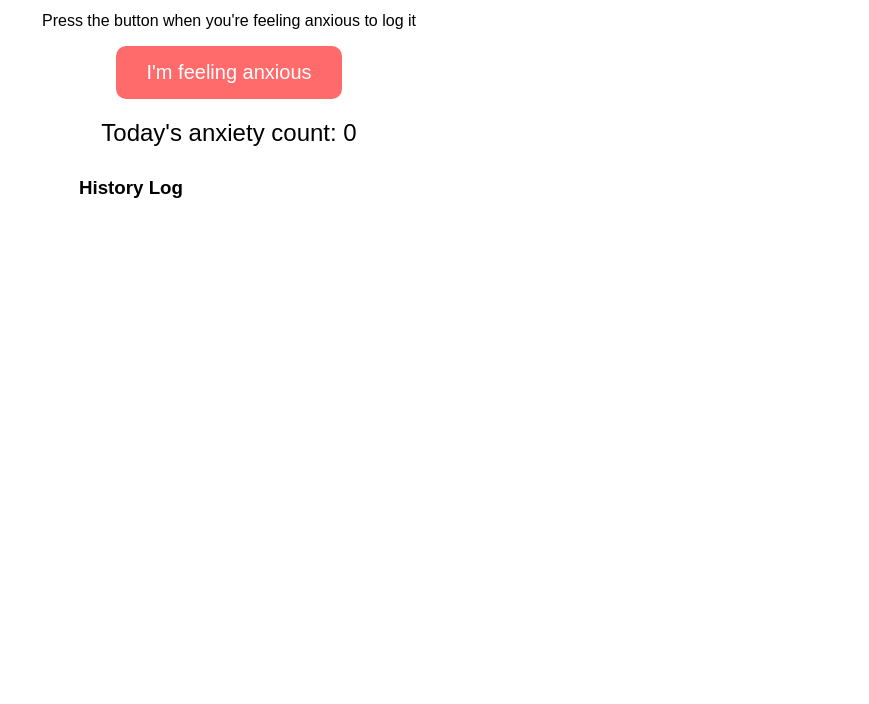
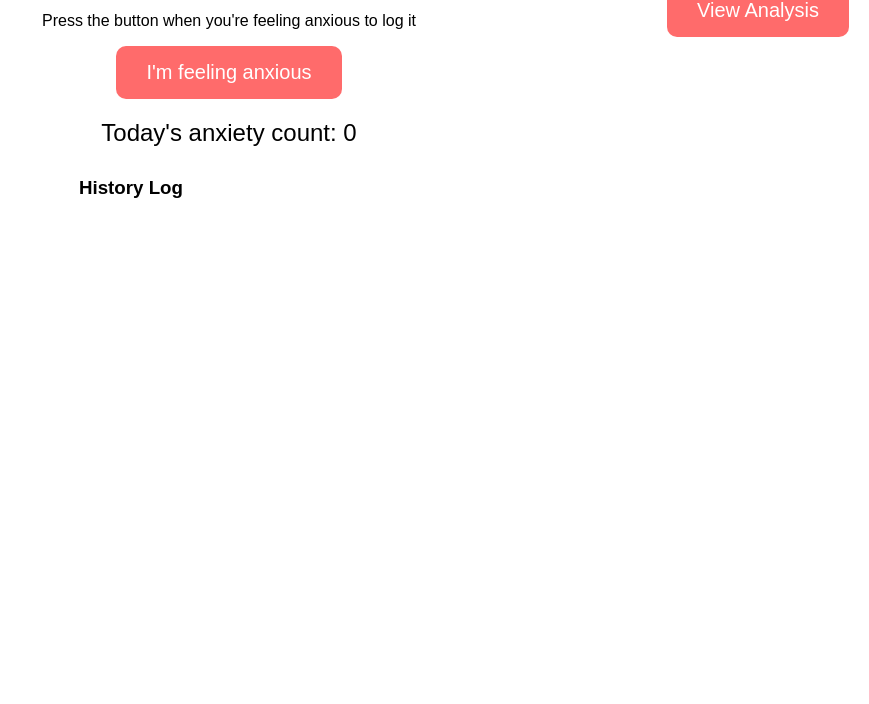
Before and after one commit to hogan-tech/StevensQuakHackthon, a plain HTML site: page prototype.html in a window 1280 px wide. Shown: the part 96-800 px from the top of the page, without its empty margins (411-1280 px from the left). Drawn offline with nearby package versions, Linux system fonts and the light colour scheme.

Commit message:
添加 analysis 页面并更新 prototype，删除 test2

```diff
--- a/prototype.html
+++ b/prototype.html
@@ -47,6 +47,13 @@
         >
             Log out
         </button>
+        <button
+            id="analysisBtn"
+            onclick="location.href='analysis.html'"
+            style="position: absolute; top: 80px; right: 20px"
+        >
+            View Analysis
+        </button>
         <button id="trackButton">I'm feeling anxious</button>
 
         <div id="counter">Today's anxiety count: 0</div>
```
Also changed, not shown: data/analysis.html (renamed from data/test2.html).
